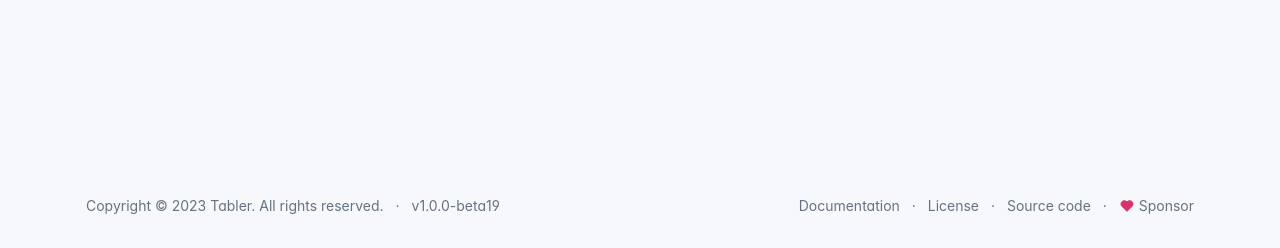
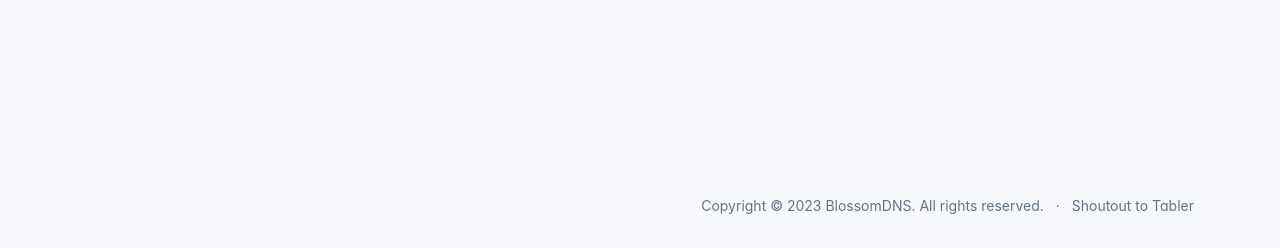
Before and after one commit to BlossomDNS/register, a Flask app: template templates/dashboard.html in a window 1280 px wide. Shown: the part 552-800 px from the top of the page. Run offline with Flask 3, Linux system fonts and the light colour scheme; the template is opened without the code that fills it, so the values that code supplies are empty; parts of the project's set-up code (start-up, migrations or seed data) failed here and were passed over; some web fonts are replaced.

Commit message:
Updated copyright

```diff
--- a/templates/dashboard.html
+++ b/templates/dashboard.html
@@ -260,7 +260,7 @@
             <footer class="footer footer-transparent d-print-none">
                <div class="container-xl">
                   <div class="row text-center align-items-center flex-row-reverse">
-                     <div class="col-lg-auto ms-lg-auto">
+                    <!-- <div class="col-lg-auto ms-lg-auto">
                         <ul class="list-inline list-inline-dots mb-0">
                            <li class="list-inline-item"><a href="https://tabler.io/docs" target="_blank" class="link-secondary" rel="noopener">Documentation</a></li>
                            <li class="list-inline-item"><a href="./license.html" class="link-secondary">License</a></li>
@@ -275,17 +275,17 @@
                               </a>
                            </li>
                         </ul>
-                     </div>
+                     </div>-->
                      <div class="col-12 col-lg-auto mt-3 mt-lg-0">
                         <ul class="list-inline list-inline-dots mb-0">
                            <li class="list-inline-item">
                               Copyright &copy; 2023
-                              <a href="." class="link-secondary">Tabler</a>.
+                              <a href="https://discord.gg/AeTcwsQEjC" class="link-secondary">BlossomDNS</a>.
                               All rights reserved.
                            </li>
                            <li class="list-inline-item">
-                              <a href="./changelog.html" class="link-secondary" rel="noopener">
-                              v1.0.0-beta19
+                              <a href="" class="link-secondary" rel="noopener">
+                              Shoutout to Tabler
                               </a>
                            </li>
                         </ul>
```
